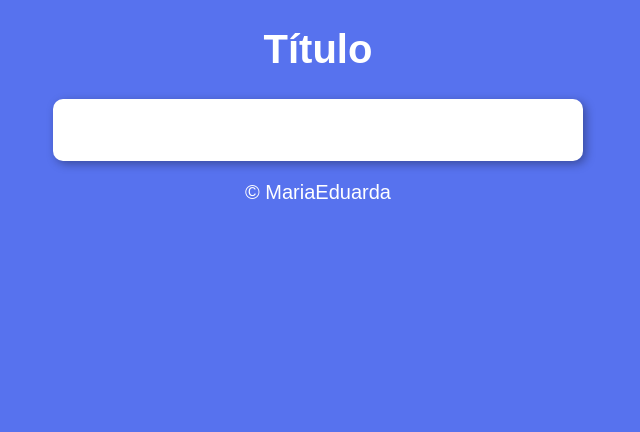
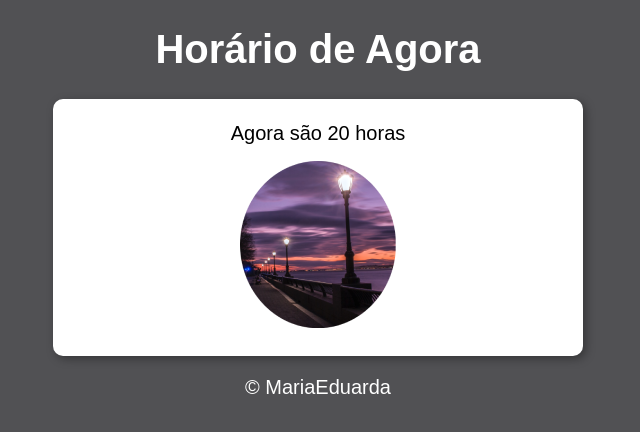
Before and after one commit to dudaborges/clock-project, a plain HTML site: page index.html in a window 1280 px wide. Shown: the whole page, without its empty margins (322-962 px from the left). Drawn offline with Linux system fonts and the light colour scheme.

Commit message:
finishedHtml

```diff
--- a/index.html
+++ b/index.html
@@ -7,20 +7,21 @@
     <title>Horário de Agora</title>
     <link rel="stylesheet" href="style.css">
 </head>
-<body>
+<body onload="carregar()">
     <header>
-        <h1>Título</h1>
+        <h1>Horário de Agora</h1>
     </header>
     <section>
-        <div>
-
+        <div id="msg">
+            Aqui vai aparecer a mensagem...
         </div>
-        <div>
-
+        <div id="foto">
+            <img id="imagem" src="img/manha.png" alt="Foto da manhã">
         </div>
     </section>
     <footer>
         <p>&copy; MariaEduarda</p>
     </footer>
+    <script src="script.js"></script>
 </body>
 </html>
```
